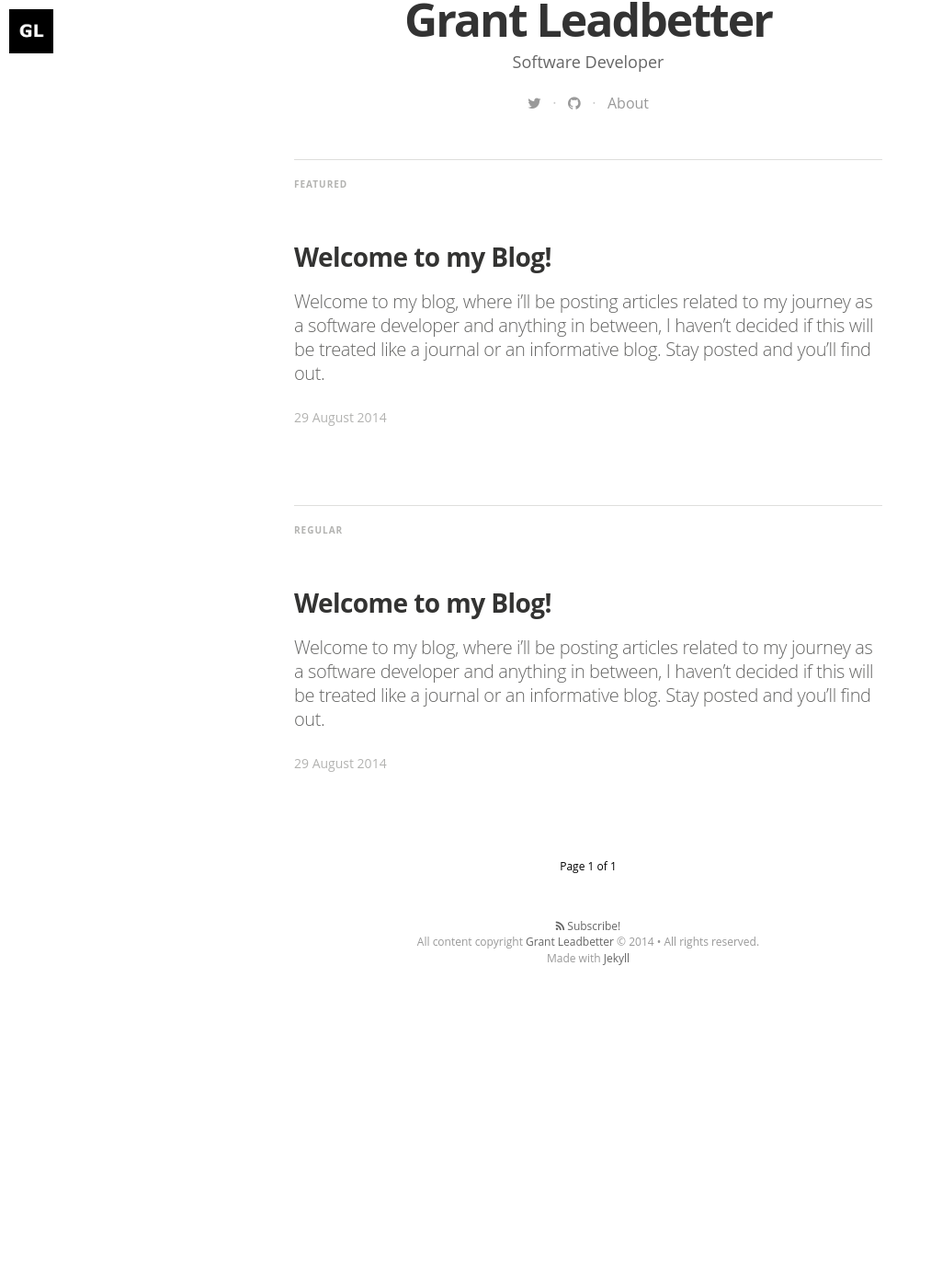
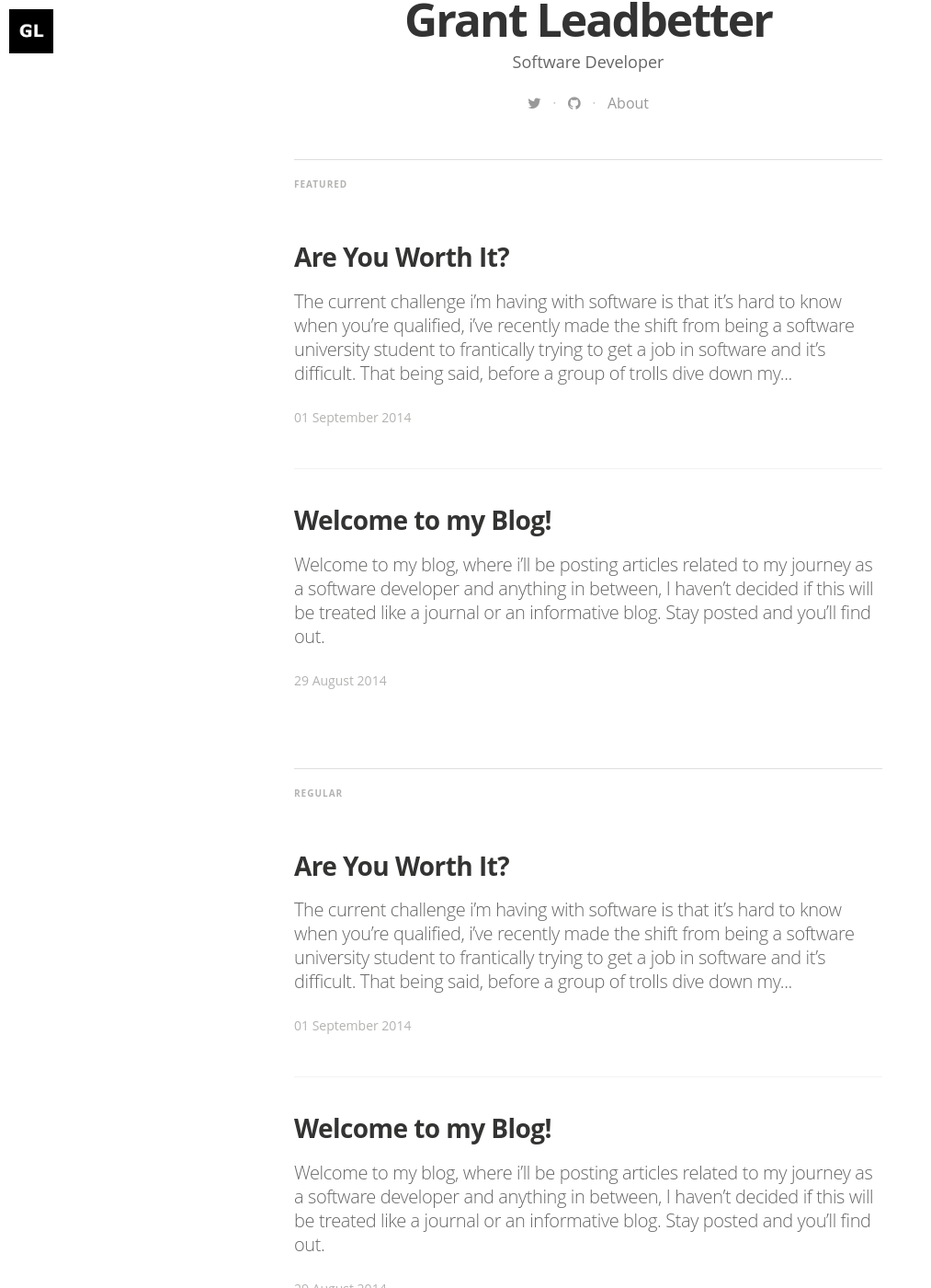
Before and after one commit to Grantlyk/grantlyk, a Jekyll site: the page built from index.html, in a window 1280 px wide and 1400 px high, scrolled down 538 px. Shown: the whole window at 92% size, without its empty margins (0-1013 px from the left). Built offline with Jekyll 4.4.1, drawn with Linux system fonts in a browser that asks for light colours; nearby versions of some CDN libraries; some web fonts are replaced; Markdown is read by kramdown in place of the engine named in the settings; the list of posts is cut into pages by our own code; before the commit the page ends 1636 px from its top, so only the background shows below that.

Commit message:
Post added and RSS removed for now

```diff
--- a/_layouts/post.html
+++ b/_layouts/post.html
@@ -116,7 +116,7 @@
             <h5 class="index-headline featured"><span>Supported by</span></h5>
             <footer class="site-footer">
               <section class="poweredby">Proudly published with <a href="http://jekyllrb.com"> Jekyll</a></section>
-              <a class="subscribe" href="{{ "/feed.xml" | prepend: site.baseurl }}"> <span class="tooltip"> <i class="fa fa-rss"></i> You should subscribe to my feed.</span></a>
+              <!--<a class="subscribe" href="{{ "/feed.xml" | prepend: site.baseurl }}"> <span class="tooltip"> <i class="fa fa-rss"></i> You should subscribe to my feed.</span></a>-->
               <div class="inner">
                 <section class="copyright">All content copyright <a href="{{@blog.url}}/">{{site.author}}</a> &copy; 2014<br>All rights reserved.</section>
               </div>
--- /dev/null
+++ b/general/_posts/2014-09-01-are-you-worth-it.md
@@ -0,0 +1,26 @@
+---
+layout: post
+title:  "Are You Worth It?"
+date:   2014-09-01 20:01:40
+categories: general
+tags: featured
+image: /assets/article_images/2014-09-01-are-you-worth-it/article1.jpg
+---
+The current challenge i'm having with software is that it's hard to know when you're qualified, i've recently made the shift from being a software university student to frantically trying to get a job in software and it's difficult.
+
+That being said, before a group of trolls dive down my throat with their ever important fact that "nothing is easy" let me make it clear that the reason i'm finding it difficult isn't because of the work I need to put in developing, it's figuring out if i've learned the skills I need and if i'm ready to make the step into the development world.
+
+It's common knowledge that in the development world you'll never be done improving your skill set, but when is it safe to say you have the right skills for the job?
+
+I haven't figured out the answer to that question yet but when I do i'll make sure to inform you all, in the meantime i'll give you a list of tasks that you can start working through to help ensure you have the skills needed to get a development job, extracted from the wonderful blog of [Chris Oliver][http://excid3.com/blog/10-ideas-for-beginner-web-developers/]
+
+1. Simple blog with comments
+2. Pastebin that has short urls (Google some short url algorithms)
+3. Make a todo list website (without Javascript)
+4. Go back and add authentication (I used devise) to #1 and #2
+5. Build a site to send text messages for you using Twilio
+6. Create a small site to upload files to using Amazon S3′s free account
+7. Go Back to #3 and Ajaxify it all. Add user accounts (with email reminders). I built Fluttrly.com somewhat like this.
+8. Build your own JSON and XML API onto #3 or any of the other sites
+9. Now take that API you just built and create a Ruby gem out of it using ActiveResource
+10. Certainly by now you should have come up with some ideas of your own that you’d like to build. If not, go build an expense tracker with pretty graphs and export to CSV or Freshbooks functionality.
```
Also changed, not shown: assets/article_images/2014-09-01-are-you-worth-it/article1.jpg (added), 2 other files.
